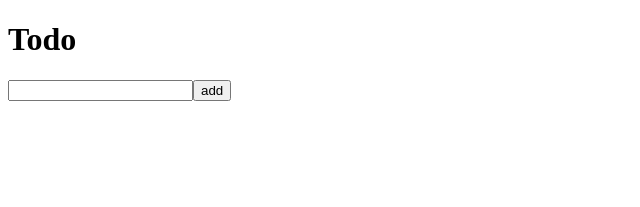
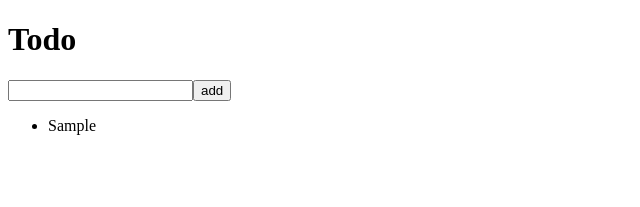
Before and after one commit to pcwadarong/typescript-study, a React (Vite) app in the folder type+react - todolist/: page / in a window 1280 px wide. Both pictures are taken after typing "Sample" into the empty fields and a click on the button "add". Shown: the top 207 px of the page, without its empty margins (0-640 px from the left). Built offline with nearby package versions, Linux system fonts and the light colour scheme.

Commit message:
redering todolist in App.tsx

```diff
--- a/type+react - todolist/src/App.tsx
+++ b/type+react - todolist/src/App.tsx
@@ -1,6 +1,7 @@
 import './App.css';
 import { useState, useRef, useEffect } from 'react';
 import Editor from './components/Editor';
+import TodoItem from './components/TodoItem';
 
 function App() {
   //todos의 타입 객체로 정의
@@ -33,10 +34,13 @@ function App() {
   return (
     <div className="App">
       <h1>Todo</h1>
-      <Editor onClickAdd={onClickAdd}>
-        {/* ❗ 1. 만약 child를 전달하고 싶다면 */}
-        <div>Child</div>
-      </Editor>
+      <Editor onClickAdd={onClickAdd} />
+      <ul>
+        {todos.map((todo) => (
+          <li key={todo.id}>{todo.content}</li>
+        ))}
+      </ul>
+      <TodoItem />
     </div>
   );
 }
--- a/type+react - todolist/src/components/Editor.tsx
+++ b/type+react - todolist/src/components/Editor.tsx
@@ -1,9 +1,7 @@
-import { useState, ReactElement } from 'react';
+import { useState } from 'react';
 
 interface Props {
   onClickAdd: (text: string) => void;
-  // ❗ 2. Props에도 정의해줘야 한다.
-  children: ReactElement;
 }
 
 export default function Editor(props: Props) {
--- /dev/null
+++ b/type+react - todolist/src/components/TodoItem.tsx
@@ -0,0 +1,4 @@
+export default function TodoItem() {
+
+  return <div></div>;
+}
```
